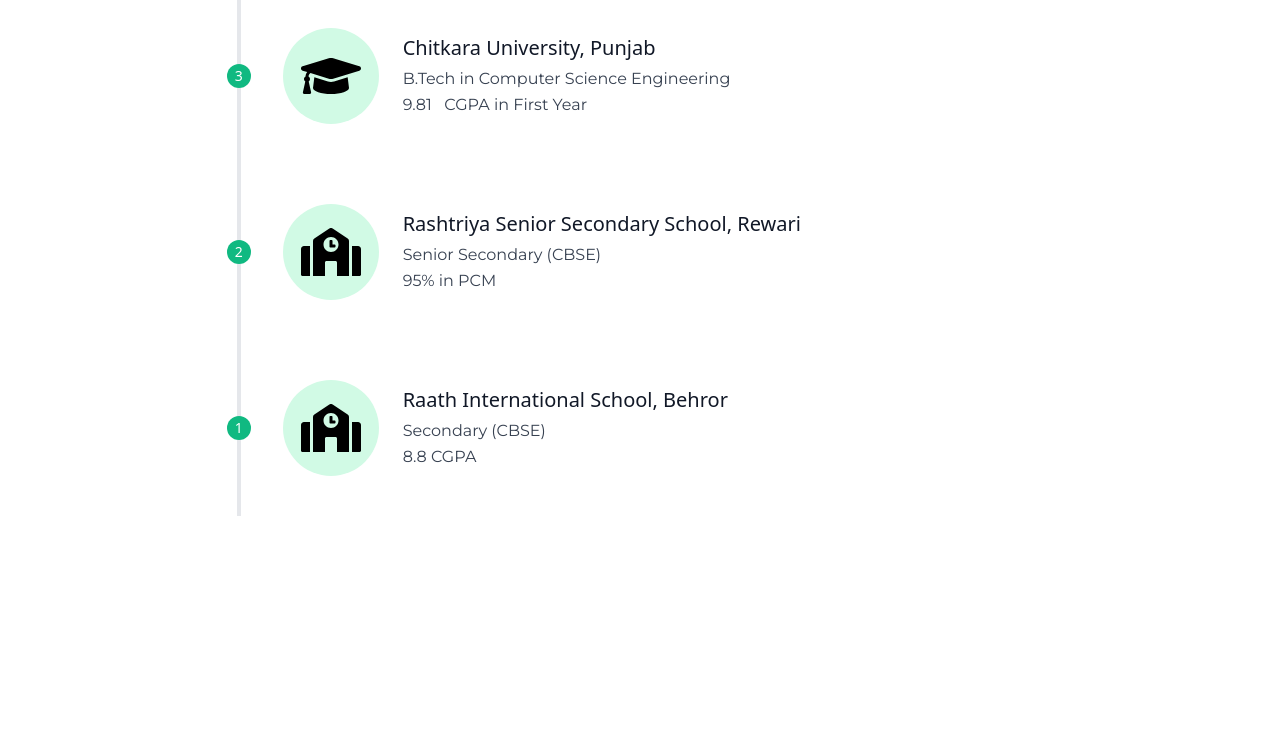
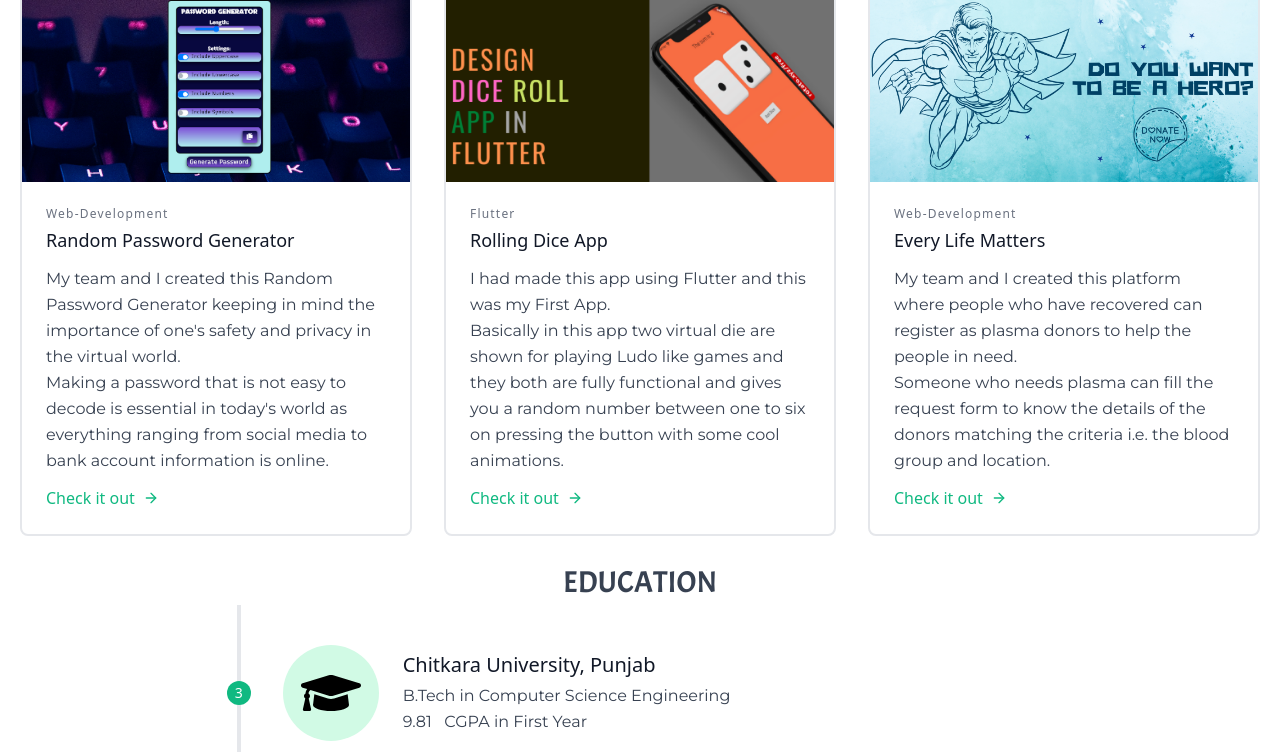
Before and after one commit to bhavesh1129/Portfolio-Website, a plain HTML site: page index.html in a window 1280 px wide. Shown: the part 649-1401 px from the top of the page. Before the commit the page ends 1165 px from the top, so only its background shows below. Drawn offline with nearby package versions, Linux system fonts and the light colour scheme.

Commit message:
Update HTML File

```diff
--- a/index.html
+++ b/index.html
@@ -25,9 +25,9 @@
             <img src="logo.png" width="100px" height="100px" />
             <nav class="md:ml-auto flex flex-wrap items-center text-base justify-center">
                 <a href="#About" class="nav mr-5 hover:text-gray-900">About</a>
-                <a class="nav mr-5 hover:text-gray-900">Work</a>
-                <a class="nav mr-5 hover:text-gray-900">Skills</a>
-                <a class="nav mr-5 hover:text-gray-900">Projects</a>
+                <a href="#Work" class="nav mr-5 hover:text-gray-900">Work</a>
+                <a href="#Skills" class="nav mr-5 hover:text-gray-900">Skills</a>
+                <a href="#Projects" class="nav mr-5 hover:text-gray-900">Projects</a>
                 <a href="#Education" class="nav mr-5 hover:text-gray-900">Education</a>
             </nav>
         </div>
@@ -51,7 +51,76 @@
     </section>
     <!-- About Closed -->
     <!-- Work -->
+    <!-- Projects -->
+    <!-- First Project -->
+    <section id="Projects" class="text-gray-700 body-font">
+        <h3 class="headings">PROJECTS</h3>
+        <div class="container px-5 py-23 mx-auto">
+            <div class="flex flex-wrap -m-4">
+                <div class="p-4 md:w-1/3">
+                    <div class="h-full border-2 border-gray-200 rounded-lg overflow-hidden">
+                        <img class="lg:h-48 md:h-36 w-full object-cover object-center" src="pro1.PNG" alt="blog">
+                        <div class="p-6">
+                            <h2 class="tracking-widest text-xs title-font font-medium text-gray-500 mb-1">Web-Development</h2>
+                            <h1 class="title-font text-lg font-medium text-gray-900 mb-3">Random Password Generator</h1>
+                            <p class="leading-relaxed mb-3">My team and I created this Random Password Generator keeping in mind the importance of one's safety and privacy in the virtual world. <br> Making a password that is not easy to decode is essential in today's world as everything
+                                ranging from social media to bank account information is online.
+                            </p>
+                            <div class="flex items-center flex-wrap ">
+                                <a class="text-green-500 inline-flex items-center md:mb-2 lg:mb-0">Check it out
+                      <svg class="w-4 h-4 ml-2" viewBox="0 0 24 24" stroke="currentColor" stroke-width="2" fill="none" stroke-linecap="round" stroke-linejoin="round">
+                        <path d="M5 12h14"></path>
+                        <path d="M12 5l7 7-7 7"></path>
+                      </svg>
+                    </a>
+                            </div>
+                        </div>
+                    </div>
+                </div>
+                <!-- Second Project -->
+                <div class="p-4 md:w-1/3">
+                    <div class="h-full border-2 border-gray-200 rounded-lg overflow-hidden">
+                        <img class="lg:h-48 md:h-36 w-full object-cover object-center" src="pro2.PNG" alt="blog">
+                        <div class="p-6">
+                            <h2 class="tracking-widest text-xs title-font font-medium text-gray-500 mb-1">Flutter</h2>
+                            <h1 class="title-font text-lg font-medium text-gray-900 mb-3">Rolling Dice App</h1>
+                            <p class="leading-relaxed mb-3">I had made this app using Flutter and this was my First App. <br> Basically in this app two virtual die are shown for playing Ludo like games and they both are fully functional and gives you a random number between one to six
+                                on pressing the button with some cool animations. </p>
+                            <div class="flex items-center flex-wrap">
+                                <a class="text-green-500 inline-flex items-center md:mb-2 lg:mb-0">Check it out
+                                    <svg class="w-4 h-4 ml-2" viewBox="0 0 24 24" stroke="currentColor" stroke-width="2" fill="none" stroke-linecap="round" stroke-linejoin="round">
+                                        <path d="M5 12h14"></path>
+                                        <path d="M12 5l7 7-7 7"></path>
+                                      </svg>
+                                    </a>
+                            </div>
+                        </div>
+                    </div>
+                </div>
+                <!-- Third Project -->
+                <div class="p-4 md:w-1/3">
+                    <div class="h-full border-2 border-gray-200 rounded-lg overflow-hidden">
+                        <img class="lg:h-48 md:h-36 w-full object-cover object-center" src="pro3.png" alt="blog">
+                        <div class="p-6">
+                            <h2 class="tracking-widest text-xs title-font font-medium text-gray-500 mb-1">Web-Development</h2>
+                            <h1 class="title-font text-lg font-medium text-gray-900 mb-3">Every Life Matters</h1>
+                            <p class="leading-relaxed mb-3">My team and I created this platform where people who have recovered can register as plasma donors to help the people in need. <br> Someone who needs plasma can fill the request form to know the details of the donors matching
+                                the criteria i.e. the blood group and location.</p>
+                            <div class="flex items-center flex-wrap ">
+                                <a class="text-green-500 inline-flex items-center md:mb-2 lg:mb-0">Check it out
+                          <svg class="w-4 h-4 ml-2" viewBox="0 0 24 24" stroke="currentColor" stroke-width="2" fill="none" stroke-linecap="round" stroke-linejoin="round">
+                            <path d="M5 12h14"></path>
+                            <path d="M12 5l7 7-7 7"></path>
+                          </svg>
+                        </a>
+                            </div>
+                        </div>
+                    </div>
+                </div>
+    </section>
+    <!-- Projects Closed -->
     <!-- Education -->
+    <br>
     <section id="Education" class="Education text-gray-700 body-font">
         <h3 class="headings">EDUCATION</h3>
         <div class="container px-5 py-23 mx-auto flex flex-wrap">
@@ -101,7 +170,6 @@
                 </div>
             </div>
         </div>
-        <!-- <img src="Developer.gif" /> -->
     </section>
     <!-- Education Closed -->
 </body>
```
